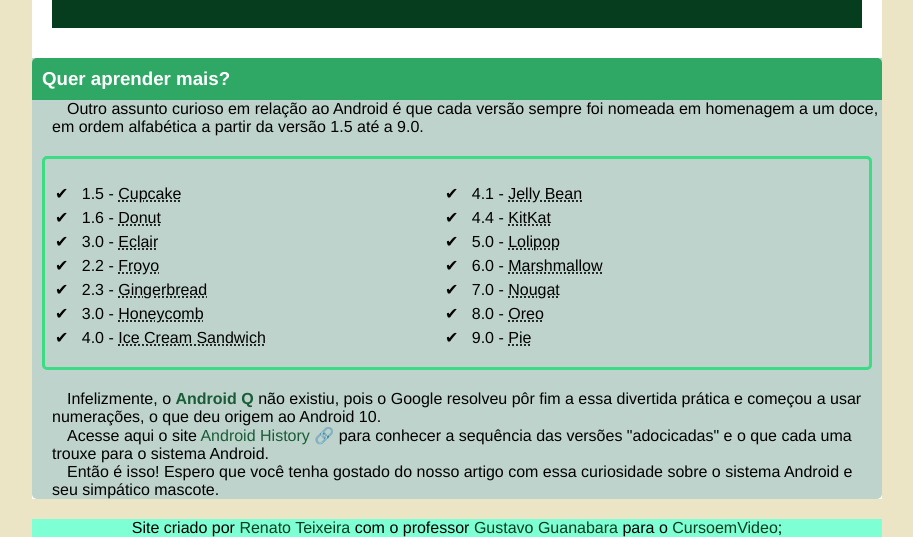
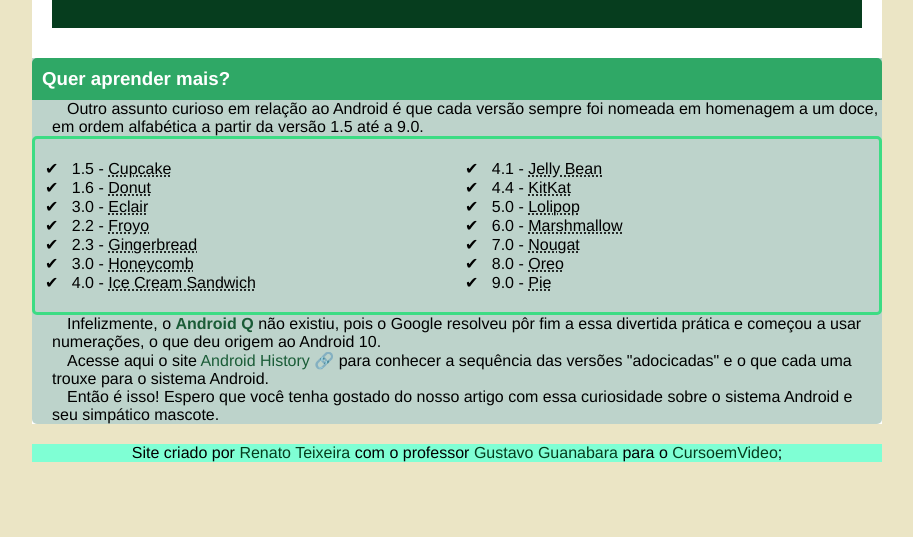
Before and after one commit to Renato-Front-Teixeira/novo-projeto, a plain HTML site: page index.html in a window 1280 px wide. Shown: the part 1952-2489 px from the top of the page, without its empty margins (183-1096 px from the left). After the commit the page ends 2414 px from the top, so only its background shows below. Drawn offline with Linux system fonts and the light colour scheme.

Commit message:
atualização-2

```diff
--- a/estilo/style.css
+++ b/estilo/style.css
@@ -58,11 +58,7 @@
     min-height: 130px;
     text-align: center;
     padding-top: 40px;
-
     margin: auto;
-
-
-
 }
 
 header > h1{
@@ -91,9 +87,6 @@
     text-decoration: none;
     color: white;
 
-
-
-
 }
 nav >a:hover{
     background-color: #ebe5c5;
@@ -106,14 +99,11 @@
 
 }
 
-
 main{
     min-width: 365px;
     max-width: 850px;
     margin: auto;
     margin-bottom: 20px;
-
-
     background-color: white;
 }
 
@@ -177,14 +167,8 @@
     list-style-position:inside ;
     list-style-type: "\2714\00A0\00A0";
     font: bolder;
-    margin-top: 20px;
-    margin-bottom: 20px;
-    margin-left: 10px;
-    margin-right: 10px;
-    padding: 20px 50px 20px 10px;
-}
-aside li{
-    padding-top: 5px;
+    margin: auto;
+    padding: 20px 10px;
 }
 
 aside strong{
```
